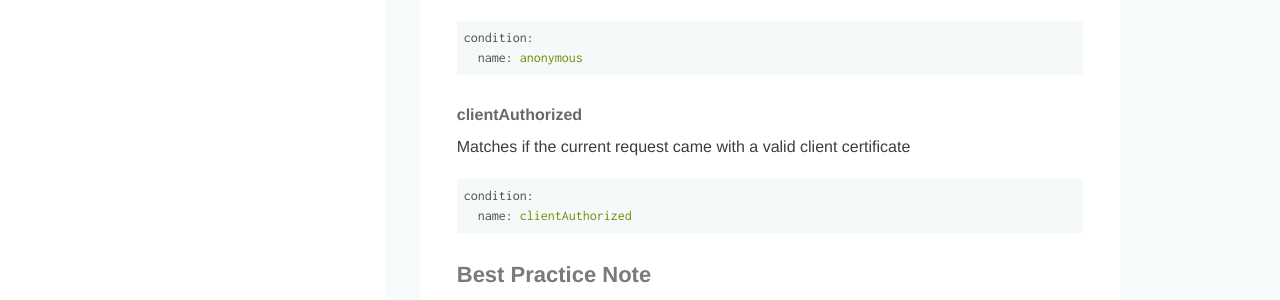
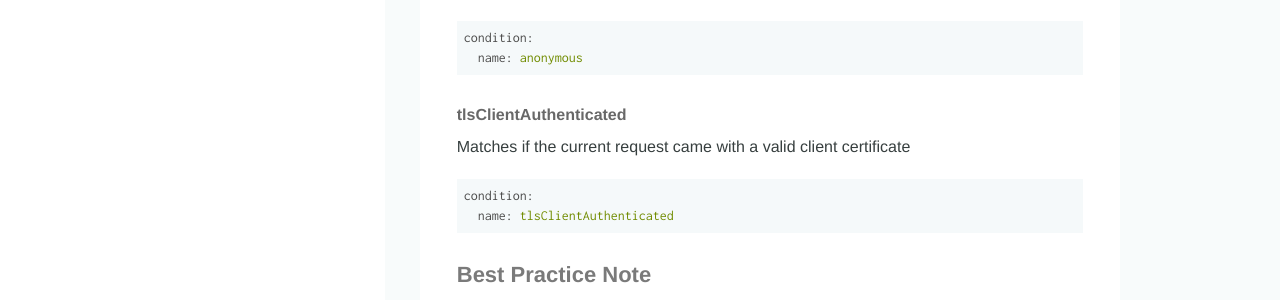
Before and after one commit to ExpressGateway/express-gateway.io, a Jekyll site: the page built from docs/policies/customization/conditions.md, in a window 1280 px wide and 900 px high, scrolled down 4393 px. Shown: the part 154-454 px from the top of the window. Built offline with Jekyll 4.4.1, drawn with Linux system fonts in a browser that asks for light colours; nearby versions of some CDN libraries; some web fonts are replaced; comment, search, counter and statistics services are not loaded.

Commit message:
Fix condition name

````diff
--- a/docs/policies/customization/conditions.md
+++ b/docs/policies/customization/conditions.md
@@ -216,13 +216,13 @@ condition:
   name: anonymous
 ```
 
-##### clientAuthorized
+##### tlsClientAuthenticated
 
 Matches if the current request came with a valid client certificate
 
 ```yml
 condition:
-  name: clientAuthorized
+  name: tlsClientAuthenticated
 ```
 
 #### Best Practice Note
````
